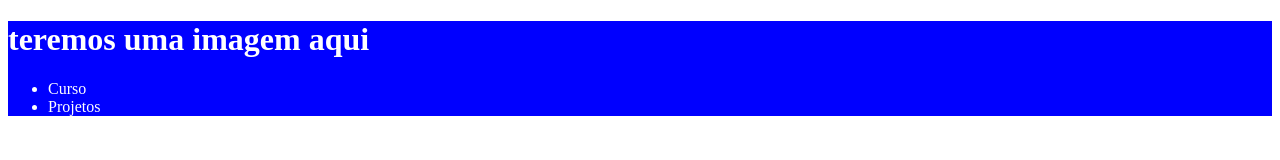
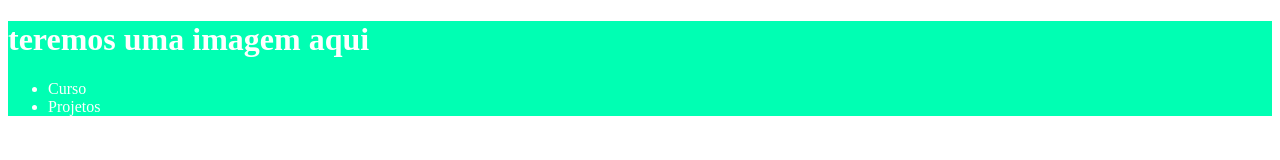
Before and after one commit to adevilsonmatos/sitemirante, a plain HTML site: page index.html in a window 1280 px wide. Drawn offline with Linux system fonts and the light colour scheme.

Commit message:
alteração fundo

```diff
--- a/styles.css
+++ b/styles.css
@@ -1,4 +1,4 @@
 header{
-    background-color: blue;
+    background-color: rgb(0, 255, 179);
     color:white;
 }
```
